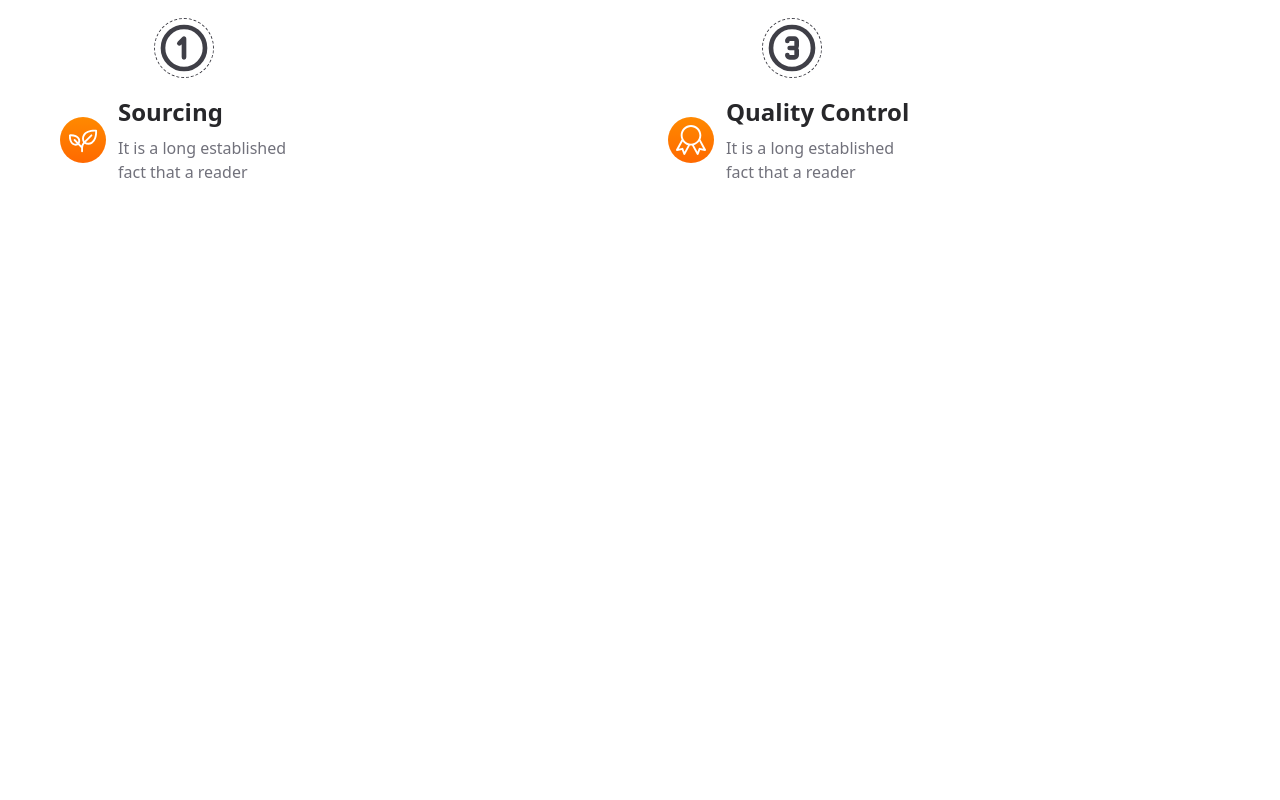
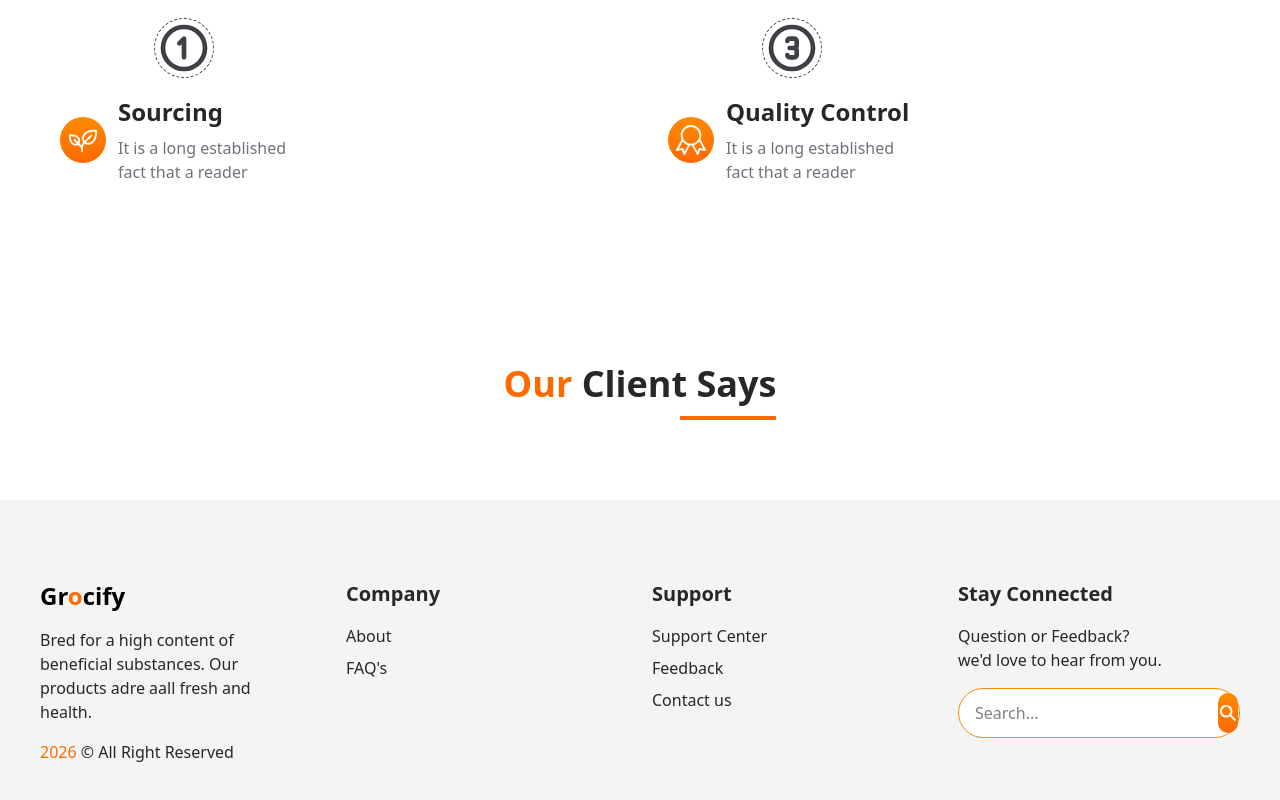
Before and after one commit to rehan606/Grocify, a React (Vite) app: page / in a window 1280 px wide. Shown: the part 4290-5090 px from the top of the page. Before the commit the page ends 4574 px from the top, so only its background shows below. Built offline with nearby package versions, Linux system fonts and the light colour scheme.

Commit message:
Complete footer section

```diff
--- /dev/null
+++ b/src/components/Footer/Footer.jsx
@@ -0,0 +1,58 @@
+import React from 'react'
+import { IoSearchSharp } from "react-icons/io5";
+
+const Footer = () => {
+    return (
+        <footer className="bg-zinc-100  px-10 py-10 md:py-20">
+            <div className="max-w-1400 mx-auto">
+                <div className="grid grid-cols-1 md:grid-cols-2 lg:grid-cols-4 gap-10 lg:gap-6">
+                    <div className="pr-10">
+                        {/* Logo */}
+                        <a href='#' className="text-2xl font-bold ">Gr<span className="text-orange-500">o</span>cify</a>
+
+                        <p className="mt-4 text-zinc-800">Bred for a high content of beneficial substances. Our products adre aall fresh and health.</p>
+
+                        <p className="mt-4 text-zinc-800"> <span className="text-orange-500"> {new Date().getFullYear()} </span> © All Right Reserved  </p>
+
+
+                    </div>
+
+                    {/* Company Links */}
+                    <div className="">
+                        <h3 className="text-xl font-bold text-zinc-800 mb-4">Company</h3>
+                        <ul className="space-y-2">
+                            <li className=""> <a href="#" className="text-zinc-800 group-hover:text-orange-500 transition-all duration-300 ">About</a> </li>
+                            <li> <a href="#" className="text-zinc-800 hover:text-orange-500 transition-all duration-300 ">FAQ's</a> </li>
+                        </ul>
+                    </div>
+
+                    {/* Support Links */}
+                    <div className="">
+                        <h3 className="text-xl font-bold text-zinc-800 mb-4">Support</h3>
+                        <ul className="space-y-2">
+                            <li> <a href="#" className="text-zinc-800 hover:text-orange-500 transition-all duration-300 ">Support Center</a> </li>
+                            <li> <a href="#" className="text-zinc-800 hover:text-orange-500 transition-all duration-300 ">Feedback</a> </li>
+                            <li> <a href="#" className="text-zinc-800 hover:text-orange-500 transition-all duration-300 ">Contact us</a> </li>
+                        </ul>
+                    </div>
+
+                    {/* Newsletter */}
+                    <div className="">
+                        <h3 className="text-xl font-bold text-zinc-800 mb-4">Stay Connected</h3>
+                        <p className="text-zinc-800">Question or Feedback? <br/> we'd love to hear from you. </p>
+
+                            <div className='p-1 items-center rounded-full border border-orange-400 flex mt-4 bg-white'>
+                                <input type="text" name='text' id='text' placeholder='Search...' autoComplete='off' className='flex-1 h-[5vh] px-3 outline-none '  />
+
+                                <button className='w-10 h-10 text-xl text-white rounded-full bg-linear-to-b from-orange-400 to-orange-500 flex items-center justify-center cursor-pointer '><IoSearchSharp /></button>
+
+                            </div>
+
+                    </div>
+                </div>
+            </div>
+        </footer>
+    )
+}
+
+export default Footer
--- a/src/components/Home/Home.jsx
+++ b/src/components/Home/Home.jsx
@@ -6,6 +6,8 @@ import Values from '../Values/Values'
 import Products from '../Products/Products'
 import Discount from '../Discount/Discount'
 import Process from '../Process/Process'
+import Testimonials from '../Testimonials/Testimonials'
+import Footer from '../Footer/Footer'
 
 const Home = () => {
   return (
@@ -17,6 +19,8 @@ const Home = () => {
       <Products/>
       <Discount/>
       <Process/>
+      <Testimonials/>
+      <Footer/>
     </div>
   )
 }
--- a/src/components/Navbar/Navbar.jsx
+++ b/src/components/Navbar/Navbar.jsx
@@ -51,7 +51,7 @@ const Navbar = () => {
                     <div className='p-1 items-center rounded-full border border-orange-400 hidden lg:flex '>
                         <input type="text" name='text' id='text' placeholder='Search...' autoComplete='off' className='flex-1 h-[5vh] px-3 outline-none' />
 
-                        <button className='w-10 h-10 text-xl text-white rounded-full bg-linear-to-b from-orange-400 to-orange-500 flex items-center justify-center '><IoSearchSharp /></button>
+                        <button className='w-10 h-10 text-xl text-white rounded-full bg-linear-to-b from-orange-400 to-orange-500 flex items-center justify-center cursor-pointer'><IoSearchSharp /></button>
 
                     </div>
                     <a href="#" className="text-zink-800 text-2xl transition">
--- a/src/components/Process/Process.jsx
+++ b/src/components/Process/Process.jsx
@@ -34,16 +34,29 @@ const steps = [
         description: "It is a long established fact that a reader",
         icon: <BsTruck />
     }
-]
+];
 
 const Process = () => {
+    return (
+        <section className='max-w-1400 mx-auto px-10 py-20 md:py-20'>
+            <div>
+                <div className='w-fit mb-10 ml-0'>
+                    <Heading title="Our" content="Process" />
+                </div>
 
-    const renderSteps = steps.map((step) => {
-        return (
-            <div key={step.id} className={`flex flex-col items-center text-center p-5  rounded-lg  shadow-lg lg:shadow-none transition-shadow duration-300 ${step.id % 2 === 0 ? 'lg:-mt-46' : ''} `}>
+
+
+                <div className='grid grid-cols-1 md:grid-cols-2 lg:grid-cols-4 gap-4 lg:pt-56'>
+
+                    {steps.map((step, id) => (
+                        <div key={step.id}
+                            className={`flex flex-col items-center text-center p-5  rounded-lg  shadow-lg lg:shadow-none transition-shadow duration-300
+                            ${step.id % 2 === 0 ? 'lg:-mt-46' : ''} `}>
+
                             {/* Number  */}
                             <span className="w-10 h-10 md:w-14 md:h-14 text-6xl rounded-full outline-1 outline-offset-1 outline-dashed flex items-center justify-center  text-zinc-700 ">{step.number}</span>
 
+                            {/* Content */}
                             <div className='mt-5 flex  items-center gap-3 '>
                                 <span className='bg-linear-to-b from-orange-400 to-orange-500 p-2 rounded-full text-2xl md:text-3xl text-white'>{step.icon}</span>
 
@@ -54,21 +67,11 @@ const Process = () => {
                             </div>
 
                         </div>
-        )
-    })
-    return (
-        <section className='max-w-1400 mx-auto px-10 py-20 md:py-20'>
-            <div>
-                <div className='w-fit mb-10 ml-0'>
-                    <Heading title="Our" content="Process" />
-                </div>
-
-                <div className='grid grid-cols-1 md:grid-cols-2 lg:grid-cols-4 gap-4 lg:pt-56'>
-                    {renderSteps}
+                    ))}
                 </div>
             </div>
         </section>
     )
 }
 
-export default Process
+export default Process;
--- /dev/null
+++ b/src/components/Testimonials/Testimonials.jsx
@@ -0,0 +1,14 @@
+import React from 'react'
+import Heading from '../Heading/Heading'
+
+const Testimonials = () => {
+    return (
+        <section className='max-w-1400 mx-auto px-10 py-20 md:py-20'>
+            <div>
+                <Heading title="Our" content="Client Says" />
+            </div>
+        </section>
+    )
+}
+
+export default Testimonials
```
Lines whose indentation alone changed are shown as unchanged.
